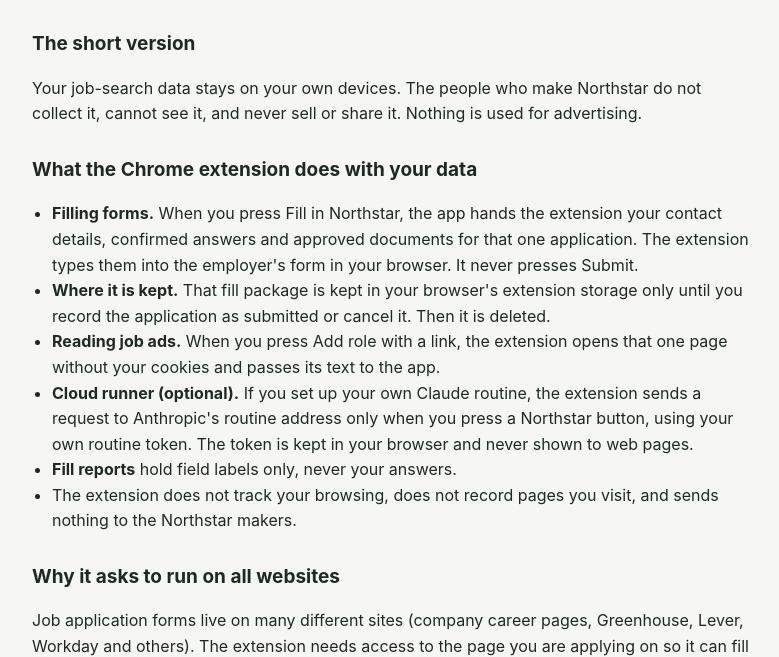
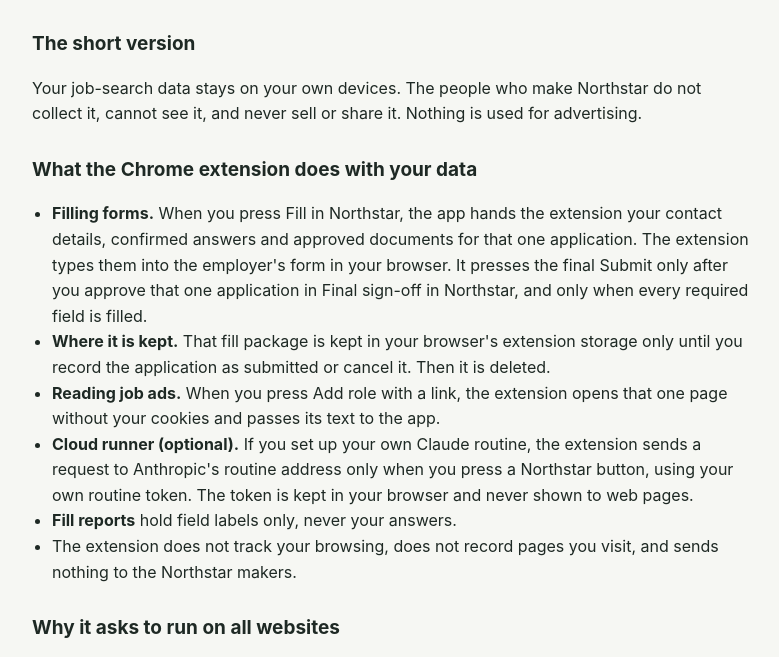
Before and after one commit to SerenaGall9/Northstar, a plain HTML site: page privacy.html in a window 1280 px wide. Shown: the part 105-762 px from the top of the page, without its empty margins (248-1027 px from the left). Drawn offline with Linux system fonts and the light colour scheme.

Commit message:
Privacy page: describe Final sign-off submit accurately
Co-Authored-By: Claude Opus 5.5 <noreply@anthropic.com>
Claude-Session: https://claude.ai/code/session_01BM9fbMy7o5Wyj2z8vPvtBB

```diff
--- a/privacy.html
+++ b/privacy.html
@@ -22,7 +22,7 @@ p,li{color:var(--ink)}small{color:var(--muted)}ul{padding-left:20px}
 
 <h2>What the Chrome extension does with your data</h2>
 <ul>
-<li><b>Filling forms.</b> When you press Fill in Northstar, the app hands the extension your contact details, confirmed answers and approved documents for that one application. The extension types them into the employer's form in your browser. It never presses Submit.</li>
+<li><b>Filling forms.</b> When you press Fill in Northstar, the app hands the extension your contact details, confirmed answers and approved documents for that one application. The extension types them into the employer's form in your browser. It presses the final Submit only after you approve that one application in Final sign-off in Northstar, and only when every required field is filled.</li>
 <li><b>Where it is kept.</b> That fill package is kept in your browser's extension storage only until you record the application as submitted or cancel it. Then it is deleted.</li>
 <li><b>Reading job ads.</b> When you press Add role with a link, the extension opens that one page without your cookies and passes its text to the app.</li>
 <li><b>Cloud runner (optional).</b> If you set up your own Claude routine, the extension sends a request to Anthropic's routine address only when you press a Northstar button, using your own routine token. The token is kept in your browser and never shown to web pages.</li>
```
